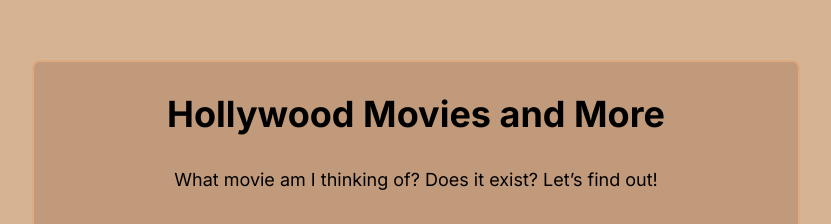
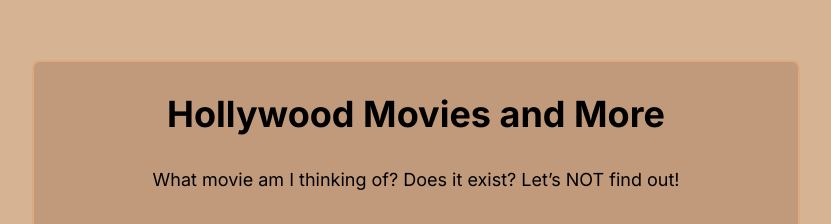
Before and after one commit to veerpal-shah/succulent-ripe-tomatoes, a Next.js app: page / in a window 1280 px wide. Shown: the part 108-332 px from the top of the page, without its empty margins (224-1055 px from the left). Built offline with nearby package versions, Linux system fonts and the light colour scheme.

Commit message:
testing staging

```diff
--- a/src/app/page.tsx
+++ b/src/app/page.tsx
@@ -4,7 +4,7 @@ export default function Home() {
       <div className="w-full max-w-3xl p-8 bg-[#c09a7a] border-2 border-[#dbab7f] rounded-lg">
         <h1 className="text-4xl font-bold text-center mb-8">Hollywood Movies and More</h1>
         <p className="text-center text-lg mb-8">
-          What movie am I thinking of? Does it exist? Let’s find out!
+          What movie am I thinking of? Does it exist? Let’s NOT find out!
         </p>
 
         {/* Centered Input Box */}
```
